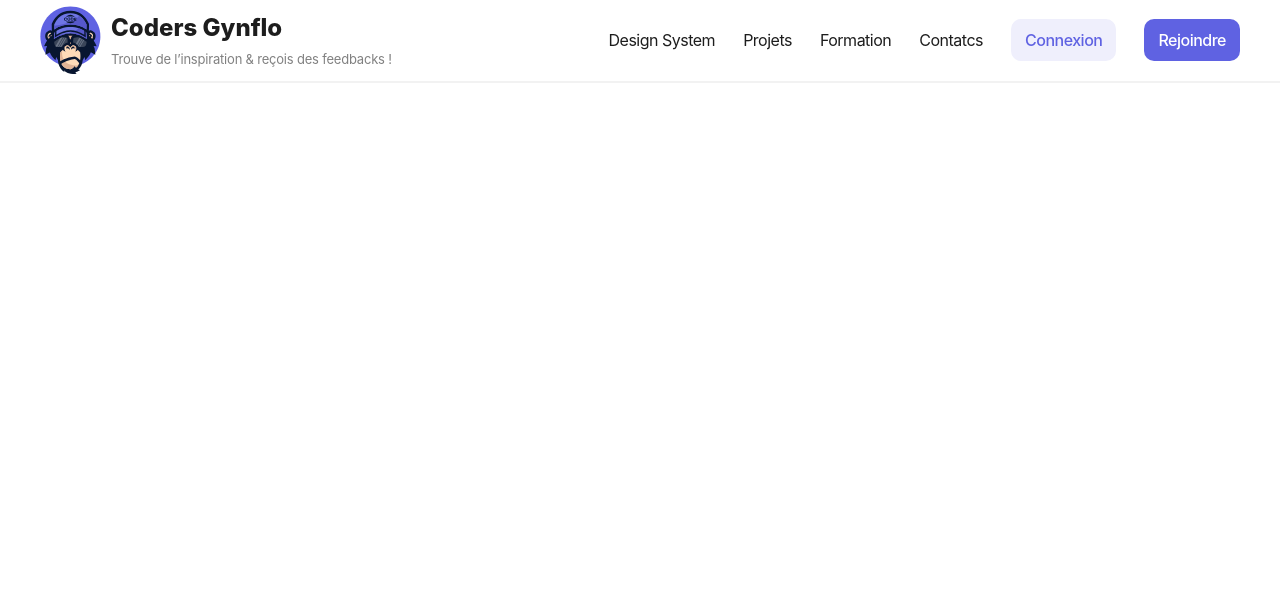
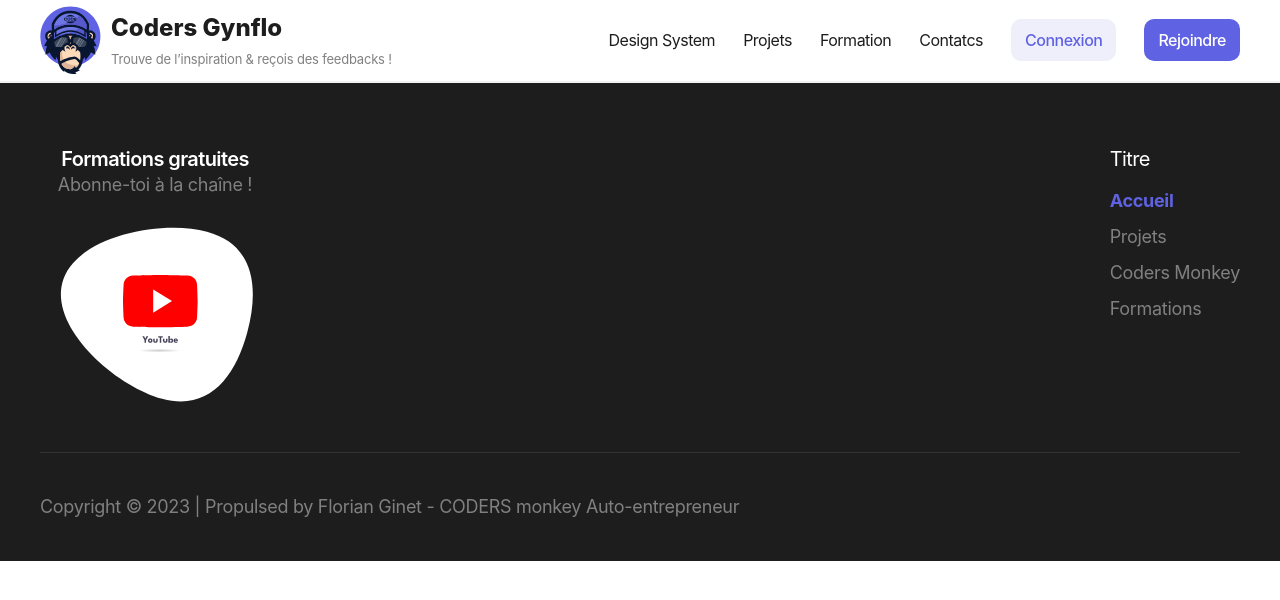
Before and after one commit to gynflo/monkey, a Next.js app: page / in a window 1280 px wide. Shown: the top 600 px of the page. Built offline with nearby package versions, Linux system fonts and the light colour scheme.

Commit message:
[first-party]- component footer && list link

```diff
--- a/next.config.js
+++ b/next.config.js
@@ -1,6 +1,6 @@
 /** @type {import('next').NextConfig} */
 const nextConfig = {
-  reactStrictMode: true,
+  reactStrictMode: false, // a mettre a false lors de la prod puis evite les doublons lors d'un console.log
   output: "export", // => incompatible avec l'optimization d'image de nextjs
   images: {
     unoptimized: true
--- a/package.json
+++ b/package.json
@@ -4,7 +4,7 @@
   "private": true,
   "scripts": {
     "dev": "next dev",
-    "build": "next build && firebase deploy && scp -r /home/gynflo/Projets/gynflo_monkeys/front-end/out/* gynflo@ubuntu_server:/var/www/html/",
+    "build": "next build && firebase deploy && scp -r /home/gynflo/Projets/gynfo_monkeys/front-end/out/* gynflo@ubuntu_server:/var/www/gynflo.fr/html/",
     "start": "next start",
     "lint": "next lint"
   },
@@ -20,9 +20,11 @@
     "react": "18.2.0",
     "react-dom": "18.2.0",
     "react-icons": "^4.8.0",
-    "typescript": "5.0.4"
+    "typescript": "5.0.4",
+    "uuid": "^9.0.0"
   },
   "devDependencies": {
+    "@types/uuid": "^9.0.1",
     "autoprefixer": "^10.4.14",
     "postcss": "^8.4.23",
     "tailwindcss": "^3.3.2"
--- a/src/pages/index.tsx
+++ b/src/pages/index.tsx
@@ -1,4 +1,4 @@
-import { Seo, Navigation } from "@/ui/components";
+import { Seo, Navigation, FooterComponent } from "@/ui/components";
 
 
 export default function Home() {
@@ -6,6 +6,7 @@ export default function Home() {
     <>
       <Seo title="Gynflo Project" description="description"></Seo>
       <Navigation />
+      <FooterComponent></FooterComponent>
     </>
   );
 }
--- /dev/null
+++ b/src/types/app_links.tsx
@@ -0,0 +1,5 @@
+export interface AppLink {
+  label: string;
+  baseUrl: string;
+  typeLink: string;
+}
--- /dev/null
+++ b/src/types/index.ts
@@ -0,0 +1,2 @@
+export * from "./iconProps";
+export * from "./app_links";
--- a/src/ui/components/Container/container.tsx
+++ b/src/ui/components/Container/container.tsx
@@ -4,6 +4,8 @@ interface Props {
   children: React.ReactNode;
   className?: string;
 }
+
+
 
 export function Container({ children, className }: Props) {
   return (
--- /dev/null
+++ b/src/ui/components/Navigation/Footer.tsx
@@ -0,0 +1,79 @@
+import { v4 as uuidv4 } from "uuid";
+
+import { Typography } from "@/ui/design-system";
+import { Container } from "../Container/container";
+import Image from "next/image";
+
+import { footerAppList } from "@/ui/components/Navigation/app_links";
+import { ActiveLink } from "./Active-link";
+
+interface Props {}
+export function FooterComponent({}: Props) {
+  const currentYear = new Date().getFullYear();
+
+  return (
+    <footer className="bg-gray">
+      <Container className="flex justify-between pt-16">
+        <div className="flex flex-col items-center gap-1">
+          <Typography
+            variant="caption1"
+            theme="white"
+            className="font-semibold"
+          >
+            Formations gratuites
+          </Typography>
+          <Typography variant="caption2" theme="gray">
+            Abonne-toi à la chaîne !
+          </Typography>
+          <a href="https://youtube.com" target="_blank">
+            <Image
+              alt="Imaage Youtube"
+              src="/assets/svg/YTB.svg"
+              width={230}
+              height={216}
+            />
+          </a>
+        </div>
+        <div className="">
+          <FooterLink></FooterLink>
+        </div>
+      </Container>
+      <Container className="pt-9 pb-11 space-y-11">
+        <hr className="text-gray-800" />
+        <div className="flex items-center justify-between">
+          <Typography variant="caption2" theme="gray">
+            Copyright © {currentYear} |{" "}
+            <a href="https://gynflo.site" target="_blank">
+              Propulsed by Florian Ginet - CODERS monkey Auto-entrepreneur
+            </a>
+          </Typography>
+          <div className=""></div>
+        </div>
+      </Container>
+    </footer>
+  );
+}
+
+function FooterLink() {
+  const footerComponentList = footerAppList.map((objElement) => (
+    <div key={uuidv4()}>
+      {objElement.typeLink === "internal" && (
+        <ActiveLink href={objElement.baseUrl}>{objElement.label}</ActiveLink>
+      )}
+      {objElement.typeLink === "external" && (
+        <a href={objElement.baseUrl}>{objElement.label}</a>
+      )}
+    </div>
+  ));
+
+  return (
+    <div className="w-min-[190px]">
+      <Typography variant="caption1" theme="white" className="pb-5">
+        Titre
+      </Typography>
+      <Typography variant="caption2" theme="gray" className="space-y-4">
+        {footerComponentList}
+      </Typography>
+    </div>
+  );
+}
--- /dev/null
+++ b/src/ui/components/Navigation/app_links.tsx
@@ -0,0 +1,88 @@
+import { AppLink } from "@/types";
+
+export const footerAppList: AppLink[] = [
+  {
+    label: "Accueil",
+    baseUrl: "/",
+    typeLink: "internal",
+  },
+  {
+    label: "Projets",
+    baseUrl: "/#",
+    typeLink: "internal",
+  },
+  {
+    label: "Coders Monkey",
+    baseUrl: "/#",
+    typeLink: "internal",
+  },
+  {
+    label: "Formations",
+    baseUrl: "/#",
+    typeLink: "external",
+  },
+];
+
+export const footerUsersList: AppLink[] = [
+  {
+    label: "Mon espace",
+    baseUrl: "/",
+    typeLink: "internal",
+  },
+  {
+    label: "Connexion",
+    baseUrl: "/#",
+    typeLink: "internal",
+  },
+  {
+    label: "Inscription",
+    baseUrl: "/#",
+    typeLink: "internal",
+  },
+  {
+    label: "Mot de passe oublié",
+    baseUrl: "/#",
+    typeLink: "internal",
+  },
+];
+
+export const footerInfoList: AppLink[] = [
+  {
+    label: "CGU",
+    baseUrl: "/",
+    typeLink: "internal",
+  },
+  {
+    label: "Confidentialité",
+    baseUrl: "/#",
+    typeLink: "internal",
+  },
+  {
+    label: "A propos",
+    baseUrl: "/#",
+    typeLink: "internal",
+  },
+  {
+    label: "Contact",
+    baseUrl: "/#",
+    typeLink: "internal",
+  },
+];
+
+export const footerSocialNetworkList: AppLink[] = [
+  {
+    label: "Youtube",
+    baseUrl: "https://youtube.com",
+    typeLink: "external",
+  },
+  {
+    label: "Linkedin",
+    baseUrl: "https://linkedin.com",
+    typeLink: "external",
+  },
+  {
+    label: "Slack",
+    baseUrl: "/http://slack.com",
+    typeLink: "external",
+  },
+];
--- a/src/ui/components/index.ts
+++ b/src/ui/components/index.ts
@@ -2,3 +2,5 @@ export * from "./Seo/Seo";
 export * from "./Container/container";
 export * from "./Navigation/Navigation";
 export * from "./Navigation/Active-link";
+export * from "./Navigation/Footer";
+export * from "./Navigation/app_links";
```
Also changed, not shown: public/assets/svg/YTB.svg (added), 1 other file (tests, documents, lock files or other folders).
